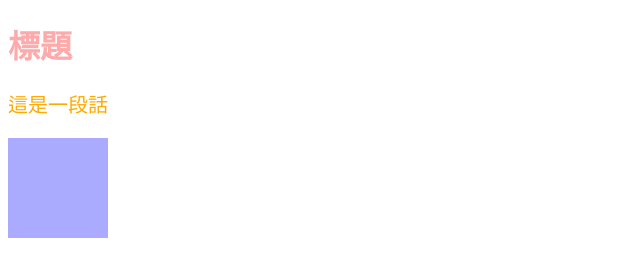
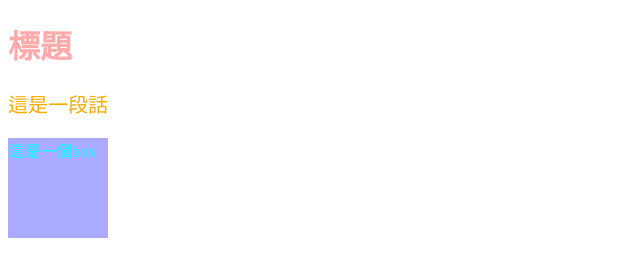
Before and after one commit to FangFang09/git-demo, a plain HTML site: page index.html in a window 1280 px wide. Shown: the whole page, without its empty margins (0-640 px from the left). Drawn offline with Linux system fonts and the light colour scheme.

Commit message:
修改box樣式

```diff
--- a/index.html
+++ b/index.html
@@ -9,6 +9,6 @@
 <body>
     <h1>標題</h1>
     <p>這是一段話</p>
-    <div class="box"></div>
+    <div class="box">這是一個box</div>
 </body>
 </html>
--- a/style.css
+++ b/style.css
@@ -9,4 +9,5 @@ p{
     width: 100px;
     height: 100px;
     background-color: #aaf;
+    color: aqua;
 }
```
